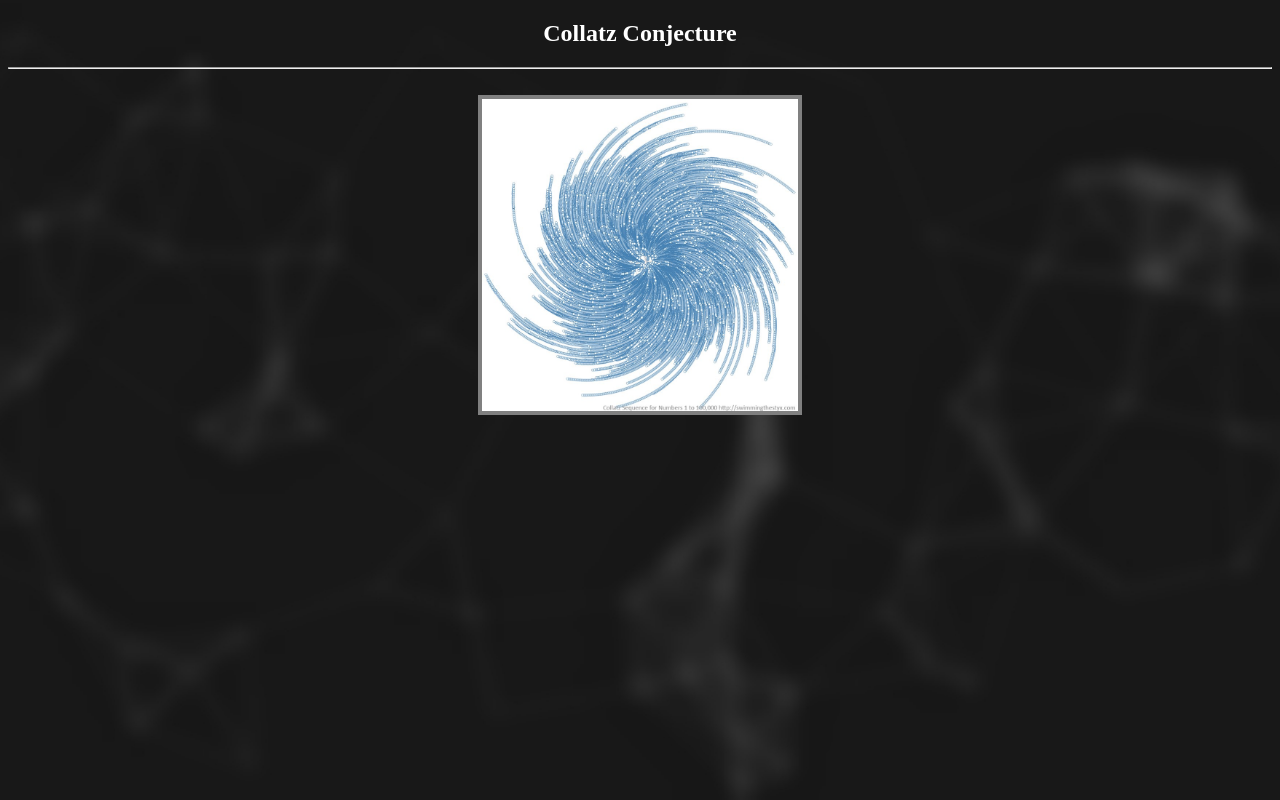
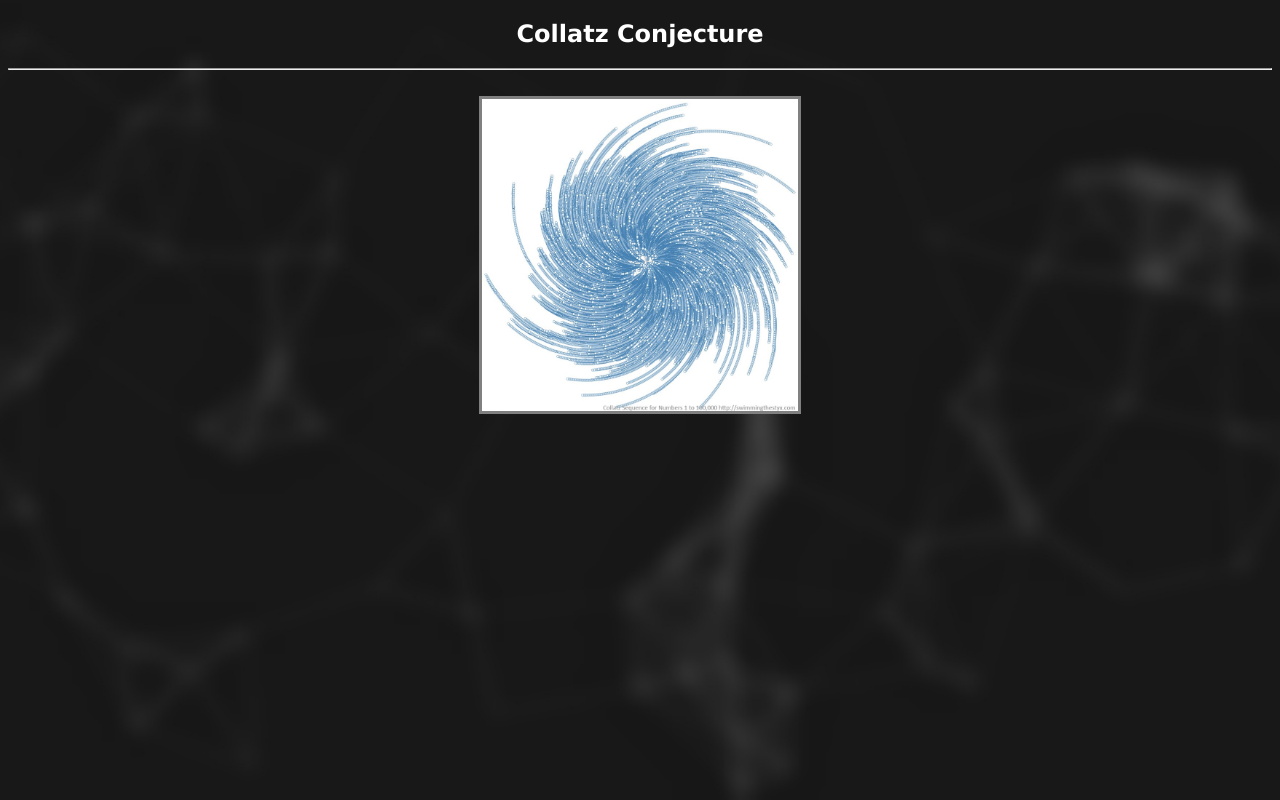
Before and after one commit to killerguyrui/mywebsite, a plain HTML site: page index.html in a window 1280 px wide. Drawn offline with Linux system fonts and the light colour scheme.

Commit message:
changed title font and changed image border

```diff
--- a/index.html
+++ b/index.html
@@ -7,7 +7,7 @@
         <title>My Website</title>
     </head>
     <body>
-        <h2 align="center" style="color:white;""><b>Collatz Conjecture</b></h2>
+        <h2 align="center"><b>Collatz Conjecture</b></h2>
         <hr><br>
         <center><a href="Collatz_Conjecture_Program.zip" download>
             <img class="image" src="images/collatz.jpeg" alt="";>
--- a/style.css
+++ b/style.css
@@ -6,14 +6,20 @@ body, html{
     background-size: cover;
 }
 .image:hover{
-    border-color:royalblue;
+    border-color:rgb(79, 123, 255);
     transition: 0.5s;
     filter: saturate(1.25);
+}
+img{
+    border: 3px;
 }
 .image{
     height: 25%;
     width: 25%;
-    border: 4px;
     border-style: solid;
     border-color: gray;
 }
+h2{
+    color: white;
+    font-family: Verdana, Geneva, Tahoma, sans-serif;
+}
```
